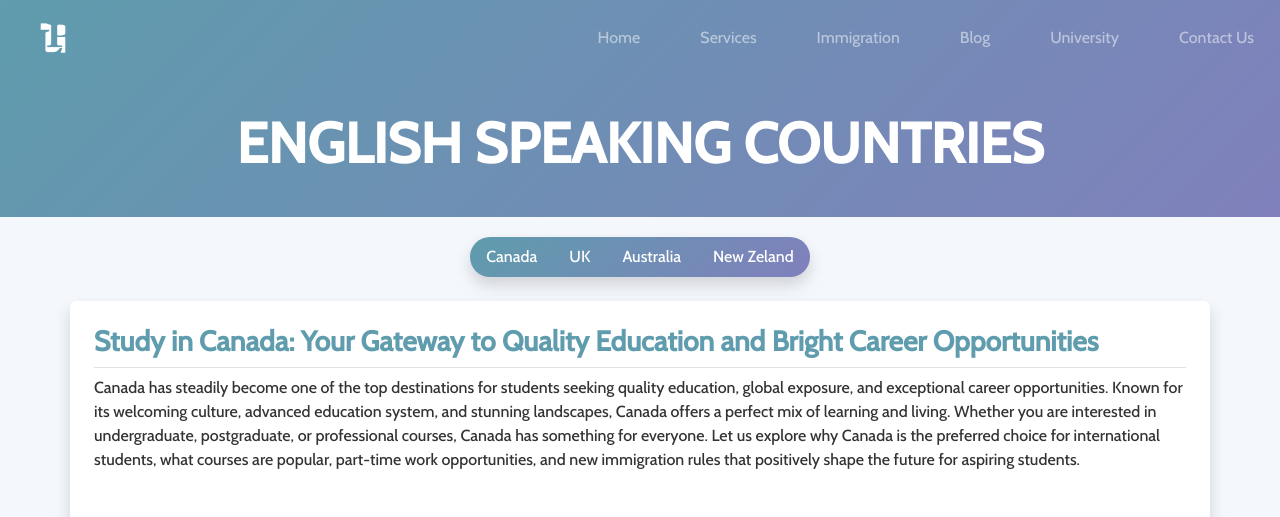
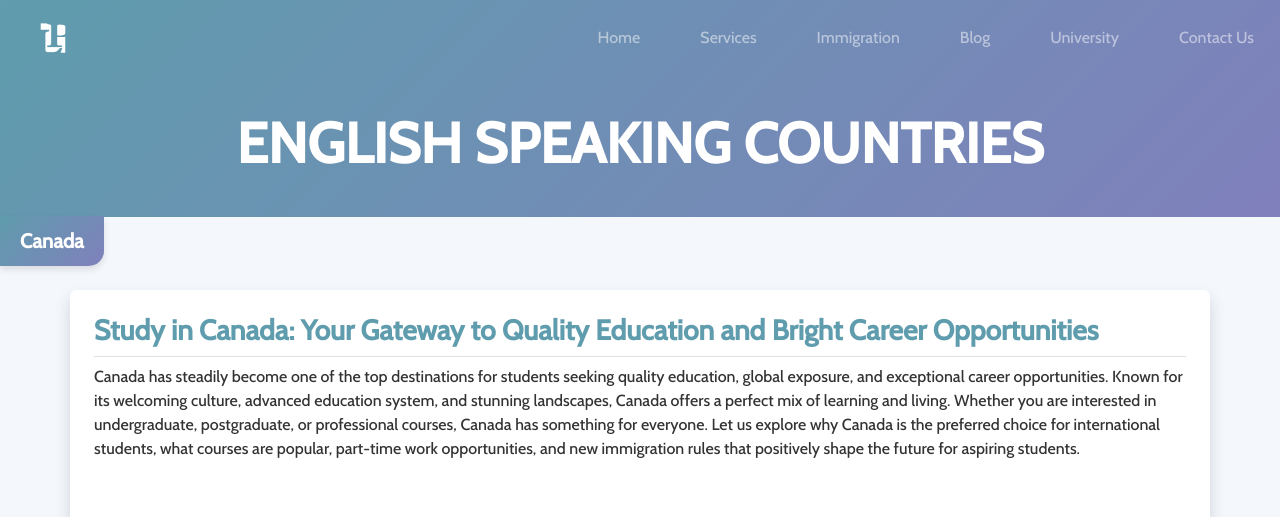
Before and after one commit to lifeplannerdev/lifeplanner, a Django app: page /studycanada/ in a window 1280 px wide. Shown: the top 517 px of the page. Run offline with Django 5.2, Linux system fonts and the light colour scheme; some libraries are stand-ins or nearby versions.

Commit message:
26th dec commit

```diff
--- a/templates/studycanada.html
+++ b/templates/studycanada.html
@@ -46,6 +46,7 @@
             border-radius: 20px;
             margin-top: 20px;
             background: linear-gradient(135deg, #5f9cad, #8080bc);
+            display:flex;
 
         }
 
@@ -278,6 +279,10 @@
             header h2{
                 animation: slideFadeIn 1.5s ease-in-out;
             }
+            h3{
+                font-weight: bold;
+                color:#5f9cad;
+            }
           </style>
     <header>
         <h2 style="margin-top: 70px;" id="header-title">ENGLISH SPEAKING COUNTRIES</h2>
@@ -286,19 +291,92 @@
 
     </header>
     <style>
-        h3{
-           color:#5f9cad;
-           font-weight: bold;
+        /* Dropdown container styling */
+        .dropdown {
+          position: relative;
+          display: inline-block;
         }
-    </style>
-    <div style="display:flex;justify-content: center;align-items: center;">
-        <tab class="nav justify-content-center bg-primary nav-tab shadow">
-            <a class="nav-link text-white active-tab" onclick="switchCountry('canada', this)" id="tab-canada">Canada</a>
-            <a class="nav-link text-white" onclick="switchCountry('uk', this)" id="tab-germany">UK</a>
-            <a class="nav-link text-white" onclick="switchCountry('australia', this)" id="tab-poland">Australia</a>
-            <a class="nav-link text-white" onclick="switchCountry('bulgaria', this)" id="tab-bulgaria">New Zeland</a>
-        </tab>
-    </div>
+
+        /* Dropdown button styling */
+        .dropdown-btn {
+          background: linear-gradient(135deg, #5f9cad, #8080bc);
+          color: white;
+          padding: 10px 20px;
+          font-size: 20px;
+          border: none;
+          font-weight: bold;
+          border-bottom-right-radius: 15px;
+          cursor: pointer;
+          box-shadow: 0 4px 6px rgba(0, 0, 0, 0.1);
+          margin-top: -1px;
+
+        }
+
+        .dropdown-btn:hover {
+          background-color: #0056b3;
+        }
+
+        /* Dropdown menu styling */
+        .dropdown-content {
+          display: none;
+          margin-top: 10px;
+          position: absolute;
+          background: linear-gradient(135deg, #5f9cad, #8080bc);
+          min-width: 160px;
+          box-shadow: 0 8px 16px rgba(0, 0, 0, 0.2);
+
+          z-index: 1;
+          border-top-right-radius: 10px;
+          border-bottom-right-radius: 10px;
+
+        }
+
+        /* Dropdown menu links */
+        .dropdown-content a {
+          color: #ffffff;
+          padding: 10px 20px;
+          text-decoration: none;
+          display: block;
+          font-weight: bold;
+          border-bottom: 1px solid #e6e6e6;
+        }
+
+        .dropdown-content a:last-child {
+          border-bottom: none;
+        }
+
+        .dropdown-content a:hover {
+          background-color: #f1f1f1;
+          color: #007bff;
+        }
+
+        /* Show the dropdown content on hover */
+        .dropdown:hover .dropdown-content {
+          display: block;
+        }
+      </style>
+    </head>
+    <body>
+      <div class="dropdown">
+        <button class="dropdown-btn" id="dropdownBtn">Canada</button>
+        <div class="dropdown-content">
+          <a href="#" onclick="switchCountry('canada')">Canada</a>
+          <a href="#" onclick="switchCountry('uk')">UK</a>
+          <a href="#" onclick="switchCountry('australia')">Australia</a>
+          <a href="#" onclick="switchCountry('newzealand')">New Zealand</a>
+        </div>
+      </div>
+
+      <script>
+        // Function to switch country and update dropdown text
+        function switchCountry(countryName) {
+          const dropdownBtn = document.getElementById("dropdownBtn");
+          dropdownBtn.textContent = countryName; // Update button text
+          console.log(`Switched to: ${countryName}`); // Log the change for debugging
+        }
+      </script>
+
+
     <div id="canada" class="country-content container bg-white mt-4 p-4 rounded shadow fade-in">
         <h3 class="border-bottom pb-2">Study in Canada: Your Gateway to Quality Education and Bright Career Opportunities</h3>
         <p>Canada has steadily become one of the top destinations for students seeking quality education, global exposure, and exceptional career opportunities. Known for its welcoming culture, advanced education system, and stunning landscapes, Canada offers a perfect mix of learning and living. Whether you are interested in undergraduate, postgraduate, or professional courses, Canada has something for everyone. Let us explore why Canada is the preferred choice for international students, what courses are popular, part-time work opportunities, and new immigration rules that positively shape the future for aspiring students.</p>
```
